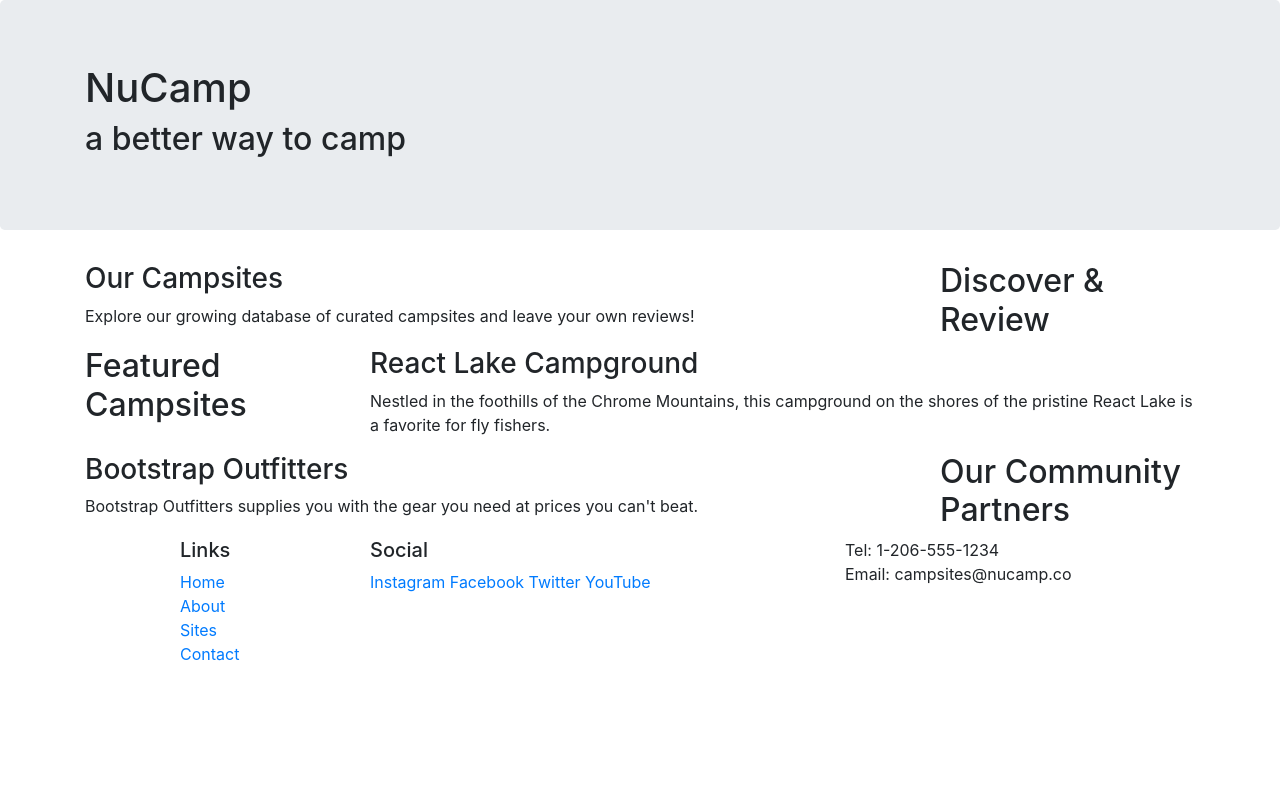
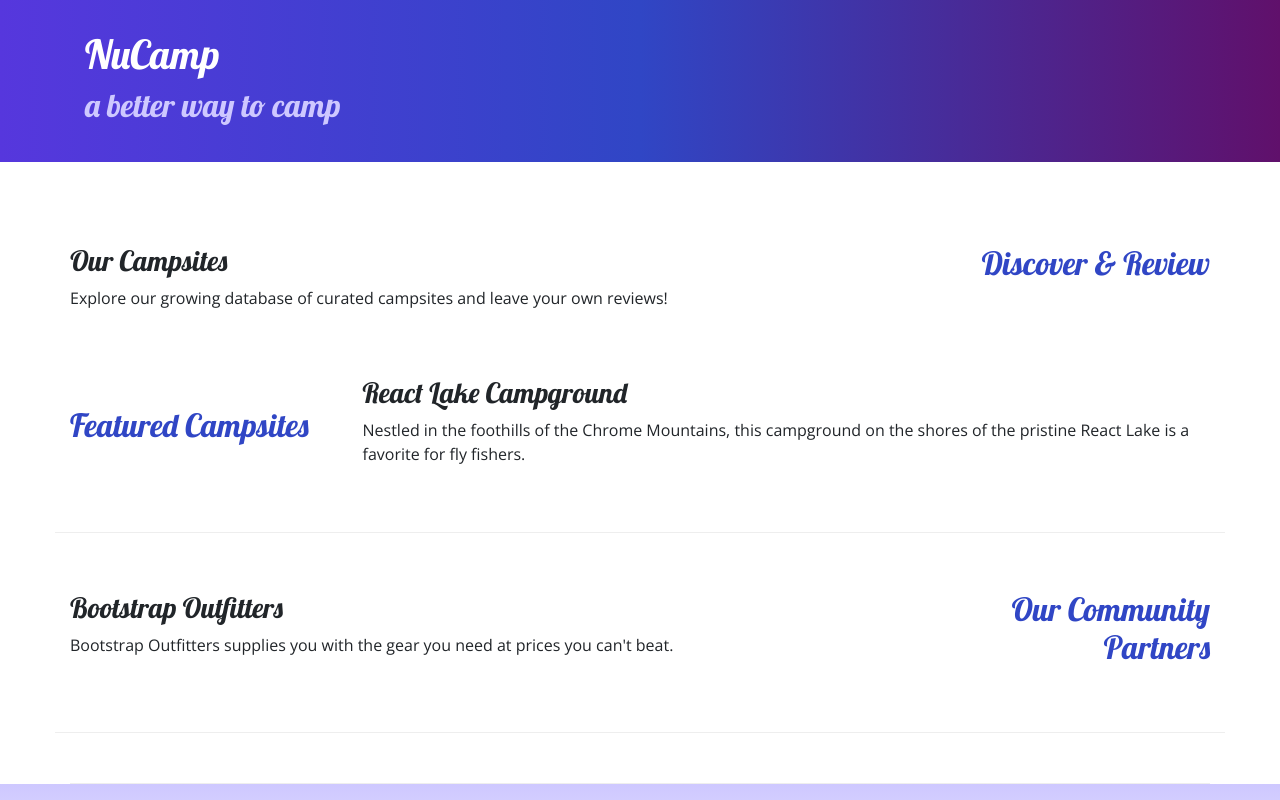
Before and after one commit to jeedeekay/nucampsite, a website: page index.html in a window 1280 px wide. Shown: the top 800 px of the page. Drawn offline with nearby package versions, Linux system fonts and the light colour scheme.

Commit message:
Adding Custom Styles

```diff
--- /dev/null
+++ b/css/styles.css
@@ -0,0 +1,32 @@
+body {
+    font-family: "Open Sans", sans-serif;
+}
+
+h1, h2, h3 {
+    font-family: "Lobster", cursive;
+}
+
+h2 {
+    color: #3046C5;
+}
+
+header h2 {
+    color: #CEC8FF;
+}
+
+footer {
+    background-image: linear-gradient(#CEC8FF, white);
+    padding: 20px 0;
+}
+
+.jumbotron {
+    padding: 30px;
+    background-image: linear-gradient(to right, #5637DD, #3046C5, #60106B);
+    color: white;
+}
+
+.row-content {
+    padding: 50px 0;
+    border-bottom: 1px ridge;
+    min-height: 200px;
+}
--- a/index.html
+++ b/index.html
@@ -9,12 +9,16 @@
         <!-- Bootstrap CSS -->
         <link rel="stylesheet" href="node_modules/bootstrap/dist/css/bootstrap.min.css" />
 
+        <!-- Additional CSS must be placed after Bootstrap CSS -->
+        <link rel="stylesheet" href="https://fonts.googleapis.com/css?family=Lobster|Open+Sans" />
+        <link rel="stylesheet" href="css/styles.css" />
+
         <title>NuCamp: A Better Way To Camp</title>
     </head>
 
 <body>
 
-    <header class="jumbotron">
+    <header class="jumbotron jumbotron-fluid">
         <div class="container">
             <div class="row">
                 <div class="col">
@@ -25,10 +29,10 @@
         </div>
     </header>
 
-    <div class="container">
+    <div class="container row-content align-items-center">
         <div class="row">
             <div class="col-sm-4 order-sm-last col-md-3">
-                <h2>Discover & Review</h2>
+                <h2 class="text-sm-right">Discover & Review</h2>
             </div>
             <div class="col">
                 <h3>Our Campsites</h3>
@@ -36,7 +40,7 @@
             </div>
         </div>
 
-        <div class="row">
+        <div class="row row-content align-items-center">
             <div class="col-sm-4 col-md-3">
                 <h2>Featured Campsites</h2>
             </div>
@@ -46,9 +50,9 @@
             </div>
         </div>
 
-        <div class="row">
+        <div class="row row-content align-items-center">
             <div class="col-sm-4 order-sm-last col-md-3">
-                <h2>Our Community Partners</h2>
+                <h2 class="text-sm-right">Our Community Partners</h2>
             </div>
             <div class="col">
                 <h3>Bootstrap Outfitters</h3>
@@ -69,14 +73,14 @@
                         <li><a href="#">Contact</a></li>
                     </ul>
                 </div>
-                <div class="col-6 col-sm-5">
+                <div class="col-6 col-sm-5 text-center">
                     <h5>Social</h5>
                     <a href="http://instagram.com/">Instagram</a>
                     <a href="http://facebook.com/">Facebook</a>
                     <a href="http://twitter.com/">Twitter</a>
                     <a href="http://youtube.com/">YouTube</a>
                 </div>
-                <div class="col-sm-4">
+                <div class="col-sm-4 text-center">
                     Tel: 1-206-555-1234<br />
                     Email: campsites@nucamp.co
                 </div>
```
